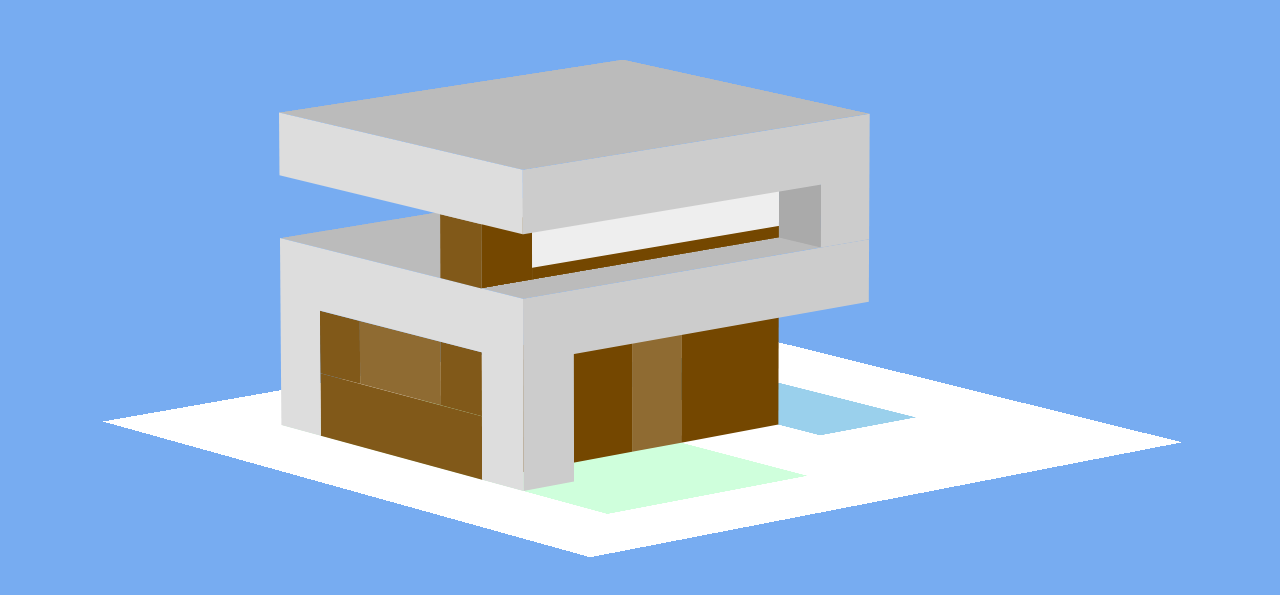
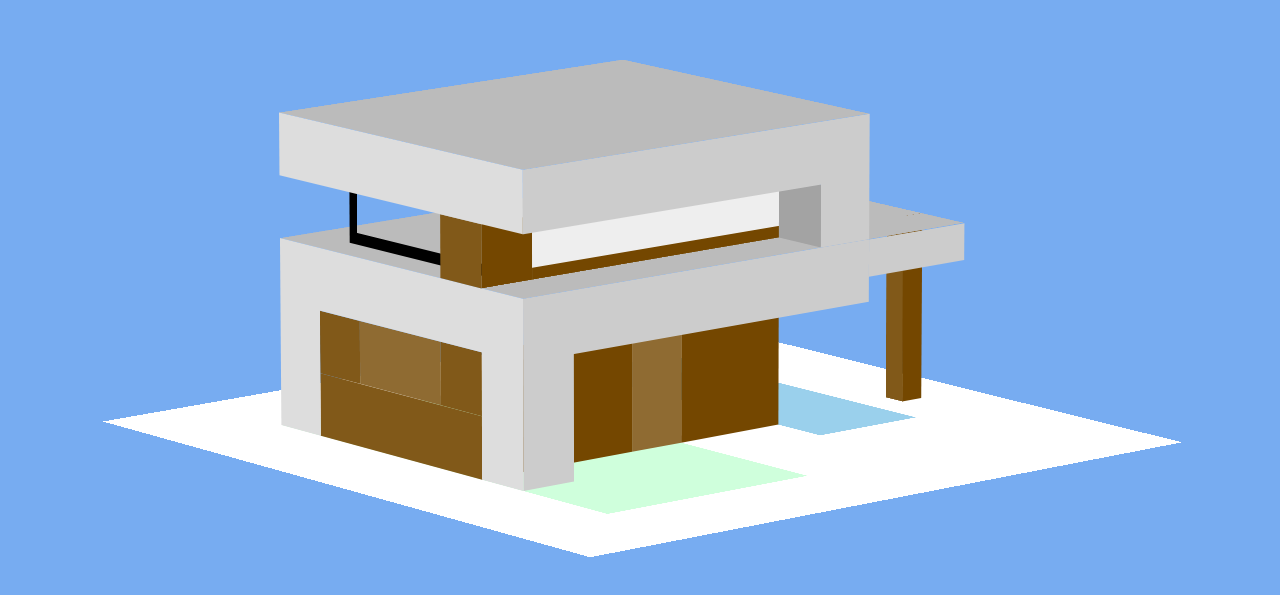
Before and after one commit to JimerSamuel/Minecraft-house-in-CSS, a plain HTML site: page index.html in a window 1280 px wide. Shown: the part 101-696 px from the top of the page. Drawn offline with Linux system fonts and the light colour scheme.

Commit message:
Version 1.0.3

```diff
--- a/index.html
+++ b/index.html
@@ -8,7 +8,7 @@
     <title>Minecraft Home in CSS</title>
   </head>
   <body>
-    <div class="container">
+    <div class=container>
       <div class="green-zone absolute"></div>
       <div class="pool absolute"></div>
       <div class="wall-1 absolute"></div>
@@ -24,11 +24,16 @@
       <div class="wall-8 absolute"></div>
       <div class="wall-9 absolute"></div>
       <div class="wall-10 absolute"></div>
-      <div class="waindow-2 absolute"></div>
+      <div class="window-2 absolute"></div>
       <div class="wall-11 absolute"></div>
       <div class="wall-12 absolute"></div>
       <div class="wall-13 absolute"></div>
       <div class="roof-2 absolute"></div>
+      <div class="roof-3 absolute"></div>
+      <div class="roof-4 absolute"></div>
+      <div class="column-1 absolute"></div>
+      <div class="column-2 absolute"></div>
+    </div>
     </div>
   </body>
 </html>
--- a/style.css
+++ b/style.css
@@ -5,7 +5,7 @@
   --gray-2: #dddddd;
   --gray-3: #cccccc;
   --gray-4: #bbbbbb;
-  --gray-5: #aaaaaa;
+  --gray-5: #a3a3a3;
   --white: #ffffff;
   --green: #cfffdc;
   --brown-1: #8f6b32;
@@ -15,13 +15,13 @@
   --blue-2: #77acf1;
 }
 
-/* Positions */
+/*  Positions */
 
 .absolute {
   position: absolute;
 }
 
-/* Main Structure*/
+/* Main Structure */
 
 * {
   transform-style: preserve-3d;
@@ -217,3 +217,35 @@ body {
   background: var(--gray-4);
   transform: translateX(10vw) translateY(15vw) translateZ(25vw);
 }
+
+.roof-3 {
+  width: 30vw;
+  height: 10vw;
+  background: pink;
+  background: var(--gray-4);
+  transform: translateX(10vw) translateY(5vw) translateZ(15vw);
+}
+
+.roof-4 {
+  width: 3vw;
+  height: 10vw;
+  background: var(--gray-3);
+  transform-origin: bottom left;
+  transform: rotateY(-90deg) translateX(12vw) translateY(5vw) translateZ(-40vw);
+}
+
+.column-1 {
+  width: 15vw;
+  height: 2vw;
+  background: var(--brown-3);
+  transform-origin: bottom left;
+  transform: rotateY(-90deg) translateY(5vw) translateZ(-35vw);
+}
+
+.column-2 {
+  width: 2vw;
+  height: 15vw;
+  background: var(--brown-2);
+  transform-origin: bottom left;
+  transform: rotateX(-90deg) translateX(33vw) translateZ(-8vw);
+}
```
